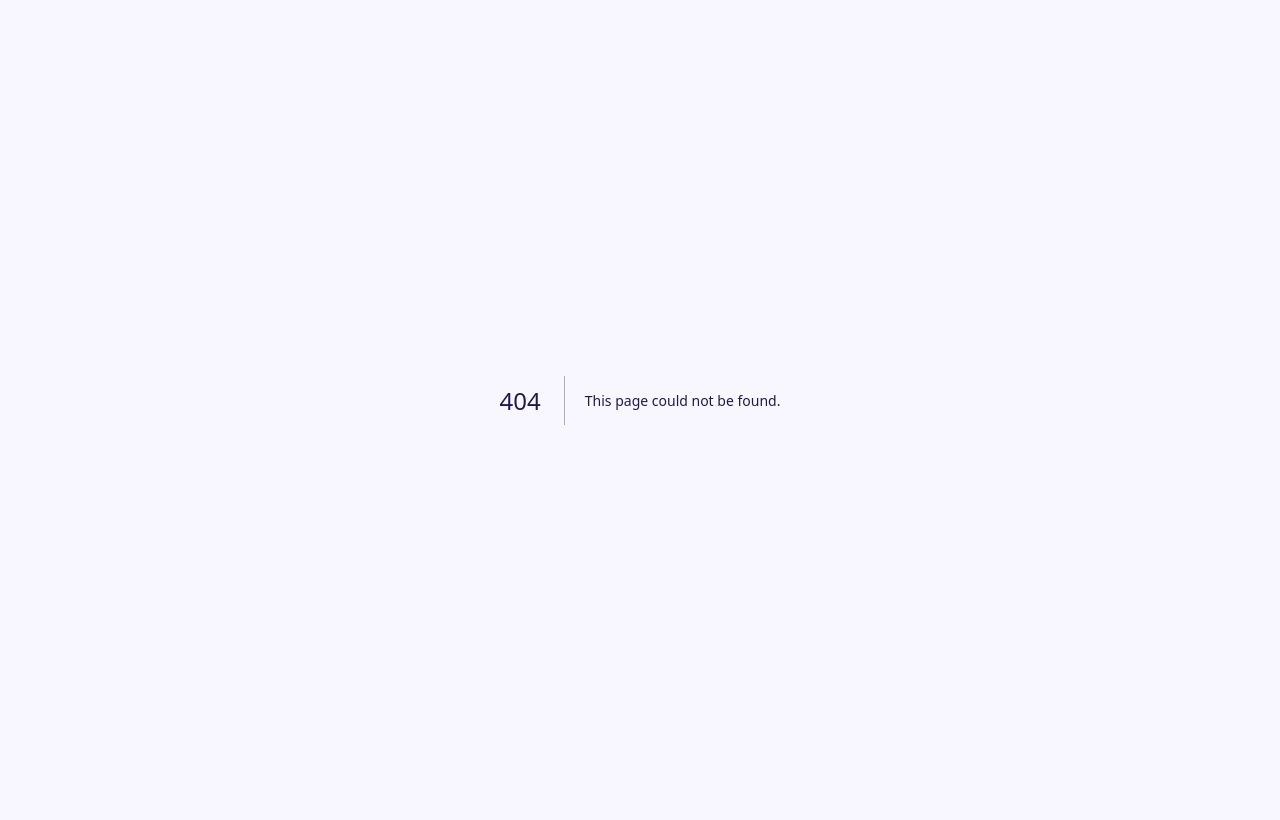
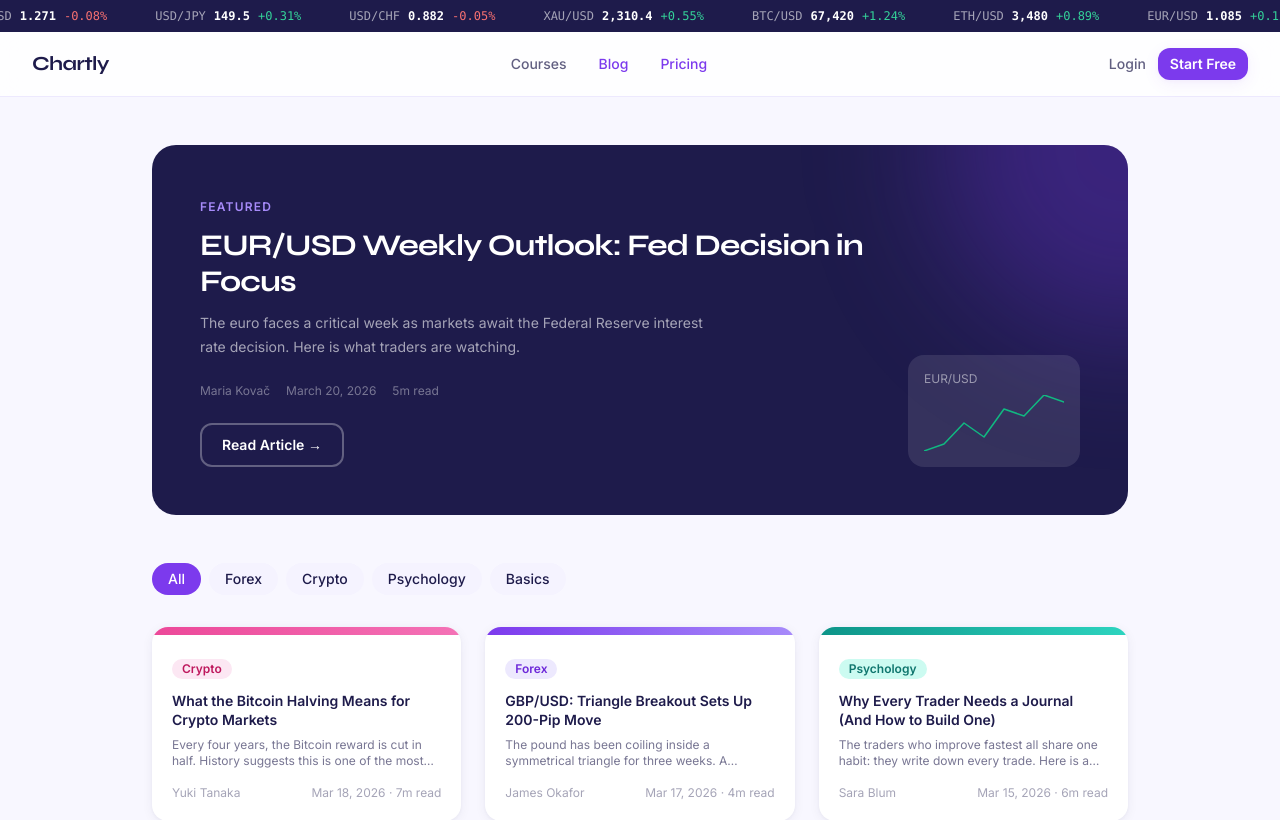
Before and after one commit to kalibabka52-jpg/chartly, a Next.js app: page /blog in a window 1280 px wide. Before the commit this address had no page. Shown: the top 820 px of the page. Built offline with nearby package versions, Linux system fonts and the light colour scheme; no server answers.

Commit message:
feat: blog index with featured hero and category filters

```diff
--- /dev/null
+++ b/src/app/(public)/blog/page.tsx
@@ -0,0 +1,44 @@
+// src/app/(public)/blog/page.tsx
+'use client'
+import { useState } from 'react'
+import { ArticleFeaturedHero } from '@/components/cards/ArticleFeaturedHero'
+import { ArticleCard }         from '@/components/cards/ArticleCard'
+import { mockArticles }        from '@/lib/mock-data'
+import type { Category }       from '@/types'
+
+type Filter = Category | 'all'
+const FILTERS: { label: string; value: Filter }[] = [
+  { label: 'All', value: 'all' },
+  { label: 'Forex', value: 'forex' },
+  { label: 'Crypto', value: 'crypto' },
+  { label: 'Psychology', value: 'psychology' },
+  { label: 'Basics', value: 'basics' },
+]
+
+export default function BlogPage() {
+  const [filter, setFilter] = useState<Filter>('all')
+  const featured = mockArticles[0]
+  const filtered = mockArticles.slice(1).filter(a => filter === 'all' || a.category === filter)
+
+  return (
+    <div className="max-w-5xl mx-auto px-4 sm:px-6 py-12">
+      <ArticleFeaturedHero article={featured} />
+
+      {/* Filter pills */}
+      <div className="flex gap-2 flex-wrap mb-8">
+        {FILTERS.map(f => (
+          <button key={f.value} onClick={() => setFilter(f.value)}
+            className={`px-4 py-1.5 rounded-full text-sm font-medium transition-[background,color] focus-visible:outline-none focus-visible:ring-2 focus-visible:ring-brand-600
+              ${filter === f.value ? 'bg-brand-600 text-white' : 'bg-brand-50 text-brand-900 hover:bg-brand-100'}`}>
+            {f.label}
+          </button>
+        ))}
+      </div>
+
+      {/* Article grid */}
+      <div className="grid grid-cols-1 sm:grid-cols-2 lg:grid-cols-3 gap-6">
+        {filtered.map(a => <ArticleCard key={a.id} article={a} />)}
+      </div>
+    </div>
+  )
+}
```
